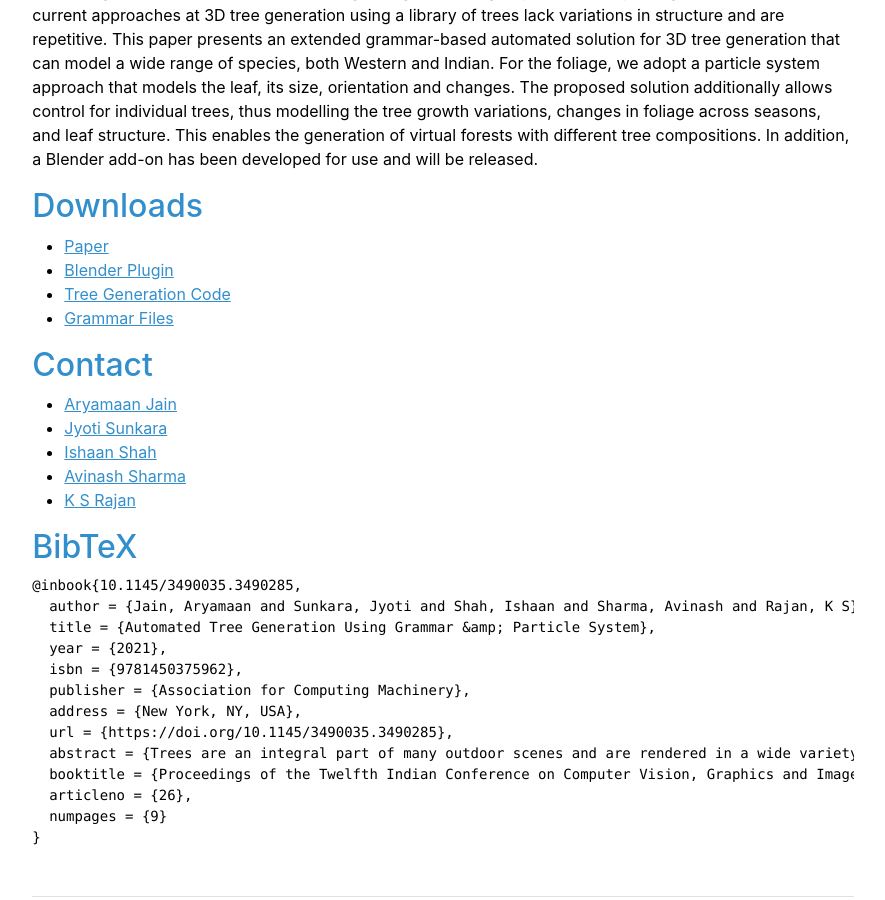
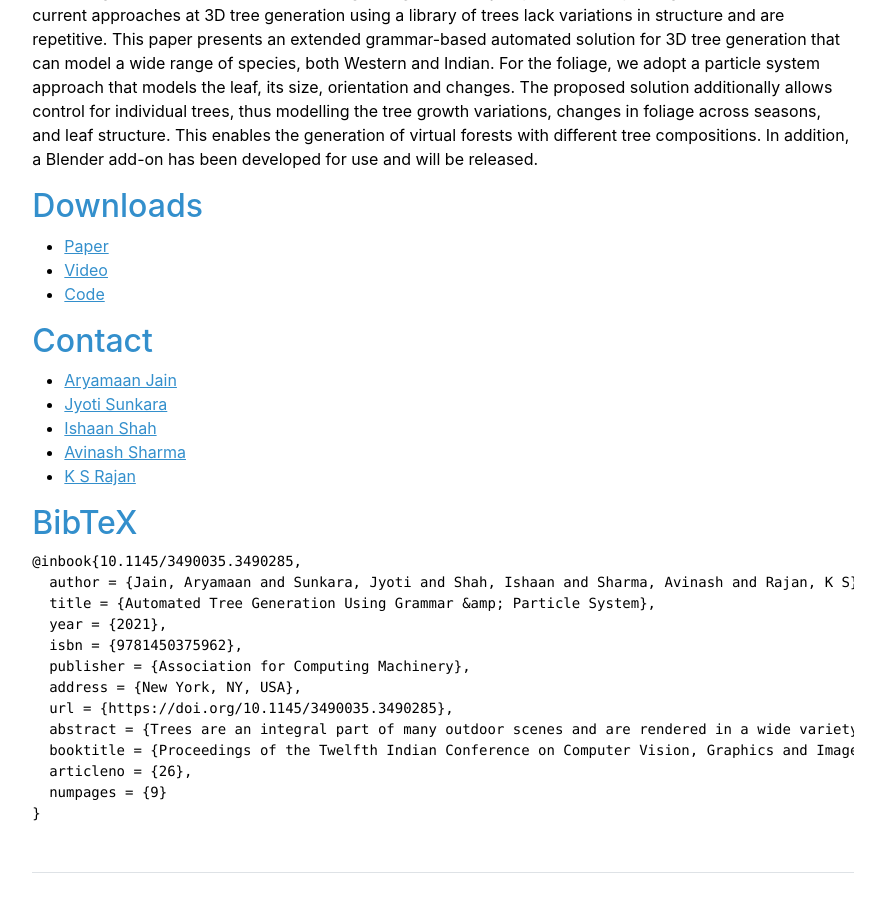
Before and after one commit to 3DComputerVision/3dcomputervision.github.io, a Jekyll site: the page built from publications/tree_generation_icvgip.md, in a window 1280 px wide and 900 px high, scrolled down 1101 px. Shown: the whole window, without its empty margins (197-1082 px from the left). Built offline with Jekyll 4.4.1, drawn with Linux system fonts in a browser that asks for light colours.

Commit message:
Update tree generation stuff

```diff
--- a/_data/publications.yml
+++ b/_data/publications.yml
@@ -68,9 +68,10 @@ featured:
     authors: 'Aryamaan Jain, Jyoti Sunkara, Ishaan Shah, Avinash Sharma and K S Rajan'
     conference: 'ICVGIP'
     year: '2021'
-    code: 'https://github.com/ishaanshah/Grammar-Trees'
+    code: 'https://github.com/aryamaanjain/tree_generation_grammar'
     project_page: '/publications/tree_generation_icvgip.html'
     thumb: '/assets/img/tree_generation.gif'
+    presentation: 'https://youtu.be/wIaY3GgnyX0'
 
   - name: 'Coarse-to-fine 3D clothed human reconstruction using peeled semantic segmentation context'
     url: 'https://dl.acm.org/doi/pdf/10.1145/3490035.3490293'
--- a/publications/tree_generation_icvgip.md
+++ b/publications/tree_generation_icvgip.md
@@ -10,9 +10,8 @@ Trees are an integral part of many outdoor scenes and are rendered in a wide var
 
 ## Downloads
 - [Paper](https://dl.acm.org/doi/pdf/10.1145/3490035.3490285)
-- [Blender Plugin](https://cvit.iiit.ac.in/images/Projects/automated_tree_generation/Grammar-Trees-main.zip)
-- [Tree Generation Code](https://cvit.iiit.ac.in/images/Projects/automated_tree_generation/code.zip)
-- [Grammar Files](https://cvit.iiit.ac.in/images/Projects/automated_tree_generation/grammar.zip)
+- [Video](https://youtu.be/wIaY3GgnyX0)
+- [Code](https://github.com/aryamaanjain/tree_generation_grammar)
 
 ## Contact
 -  [Aryamaan Jain](aryamaan.jain@research.iiit.ac.in)
```
